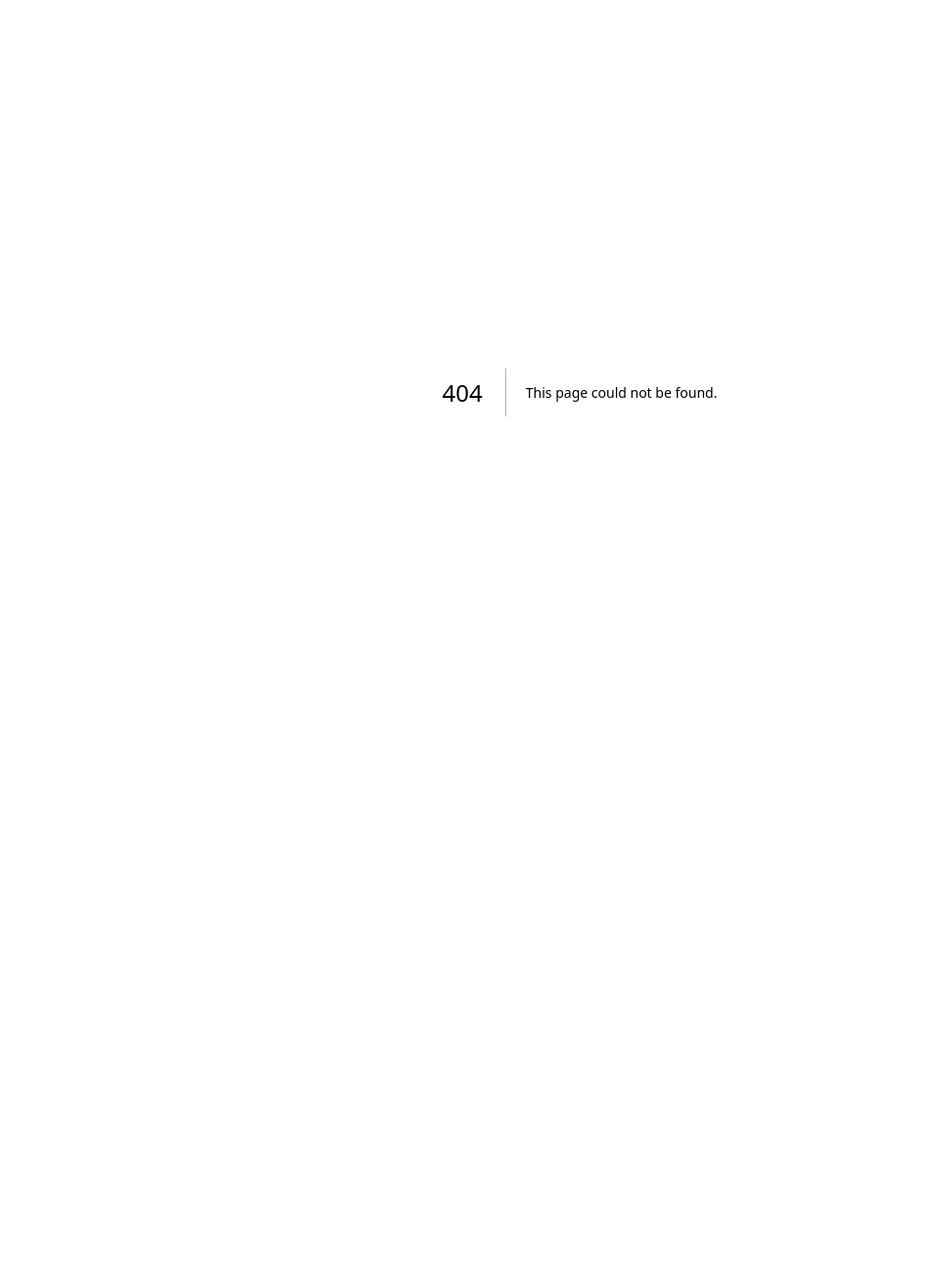
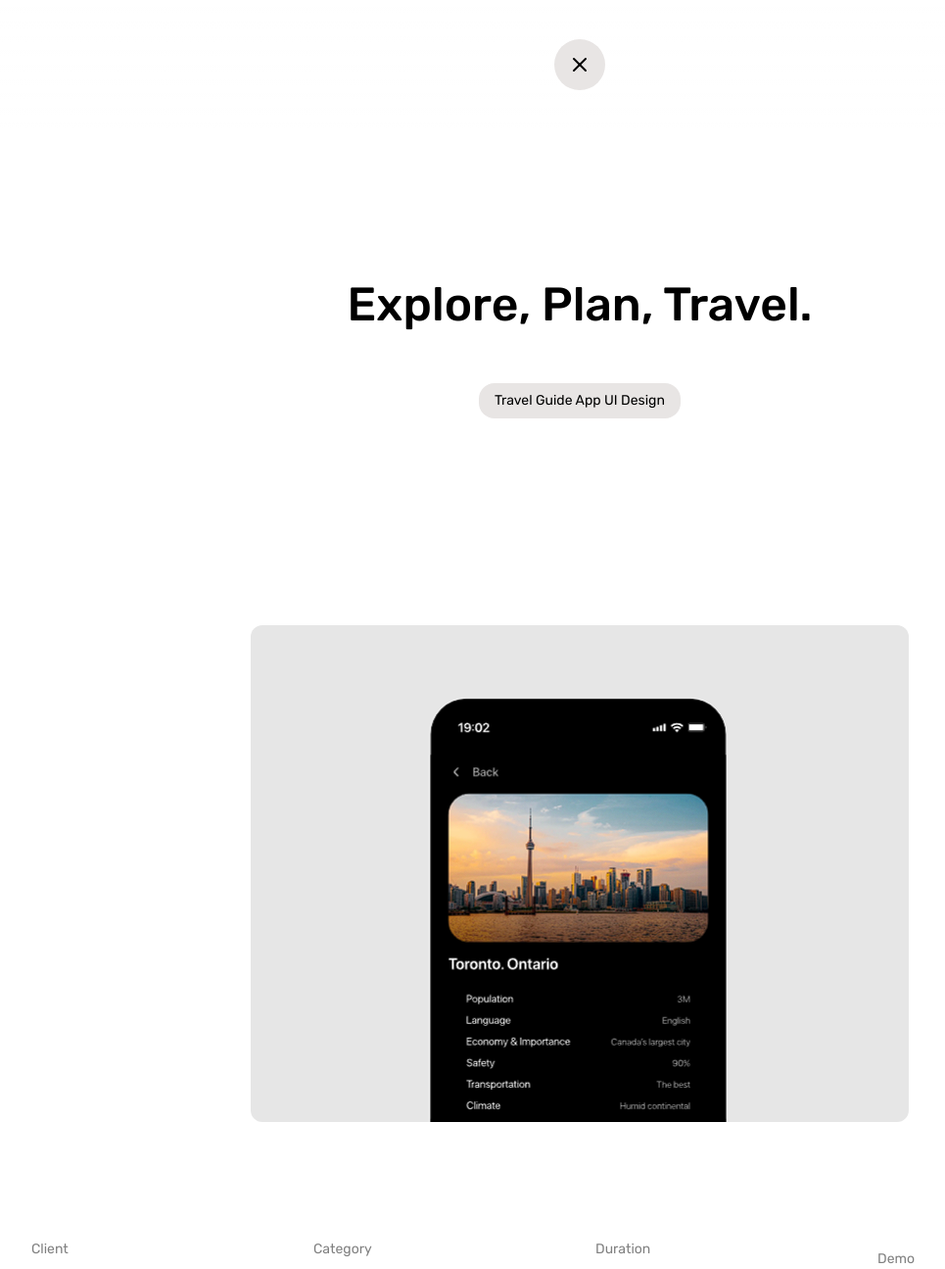
Before and after one commit to Abderaouf16/portfolio-2.0, a Next.js app: page /projects/TravelGuideApp in a window 1280 px wide. Before the commit this address had no page. Shown: the top 1295 px of the page at 98% size, without its empty margins (48-1013 px from the left). Before the commit the page ends 800 px from the top, so only its background shows below. Built offline with nearby package versions, Linux system fonts and the light colour scheme.

Commit message:
Feat: Added & Display Travel Guide App Project

```diff
--- /dev/null
+++ b/app/projects/TravelGuideApp/page.tsx
@@ -0,0 +1,10 @@
+import TravelGuideApp from '@/components/projects/travelGuide/travelGuide'
+import React from 'react'
+
+export default function page() {
+  return (
+    <div>
+      <TravelGuideApp/>
+    </div>
+  )
+}
--- a/components/projects/display-projects.tsx
+++ b/components/projects/display-projects.tsx
@@ -7,6 +7,8 @@ import ArchiWorldCoverImage from "@/public/assets/projects-images/ArchiWorld/mac
 import LittelLemonCoverImage from "@/public/assets/projects-images/LittelLemon/coverImage.png";
 import CuriousCoverImage from "@/public/assets/projects-images/Curious/curiousCover.png";
 import WatchUIDesignVideo from '@/videos/animation apple watch 2_2.mp4'
+import TravelGuideAppCoverImage from "@/public/assets/projects-images/TravelGuideApp/TravelGuideApp-CoverImage.png";
+
 import Video from "next-video";
 
 import Link from "next/link";
@@ -25,9 +27,9 @@ export default function DisplayProjects() {
       url: "/projects/WatchUI",
     },
     {
-      name: "Travel App UI Design",
-      coverImage: CuriousCoverImage,
-      url: "/projects/WatchUI",
+      name: "Travel Guide App UI Design",
+      coverImage: TravelGuideAppCoverImage,
+      url: "/projects/TravelGuideApp",
     },
     {
       name: "Apple watch Music App ui deisgn",
--- /dev/null
+++ b/components/projects/travelGuide/travelGuide.tsx
@@ -0,0 +1,147 @@
+"use client";
+import Exitbutton from "@/components/navigation/exit-nav-button";
+import Image from "next/image";
+import Video from "next-video";
+import signinPage from "@/public/assets/projects-images/ArchiVision/signIn.png";
+import signupPage from "@/public/assets/projects-images/ArchiVision/signup.png";
+import coverImage from "@/public/assets/projects-images/TravelGuideApp/TravelGuideApp-CoverImage.png";
+import travelGuideVideo from "@/videos/TravelGuideApp-Video.mp4";
+
+import Contact from "@/components/contact/contact";
+import { motion } from "framer-motion";
+import AnimationLink from "../animation-link";
+
+export default function TravelGuideApp() {
+  return (
+    <>
+      <Exitbutton />
+      <div className=" ">
+        <motion.div
+          initial={{ opacity: 0, y: 80 }}
+          whileInView={{ opacity: 1, y: 0 }}
+          transition={{ duration: 0.6, ease: "easeInOut" }}
+          viewport={{ once: true }}
+          className=" p-14 h-[450px] flex items-center justify-center"
+        >
+          <div className="flex flex-col  items-center gap-14 ">
+            <h1 className="text-4xl lg:text-5xl font-medium text-center">
+              Explore, Plan, Travel.
+            </h1>
+            <motion.div
+              initial={{ opacity: 0, y: 80 }}
+              whileInView={{ opacity: 1, y: 0 }}
+              transition={{ duration: 0.7, ease: "easeInOut", delay: 0.1 }}
+              viewport={{ once: true }}
+              className="w-fit py-2 px-4 text-sm rounded-2xl  bg-[#e8e5e4]"
+            >
+              <p>Travel Guide App UI Design</p>
+            </motion.div>
+          </div>
+        </motion.div>
+        <div className=" px-5 lg:px-20 py-14   flex flex-col  ">
+          <motion.div
+            initial={{ opacity: 0, y: 80 }}
+            whileInView={{ opacity: 1, y: 0 }}
+            transition={{ duration: 0.7, ease: "easeInOut", delay: 0.1 }}
+            viewport={{ once: true }}
+            className="   flex justify-center items-center  "
+          >
+            <Image className="rounded-xl   " src={coverImage} alt="mac" />
+          </motion.div>
+          <div className="   py-28 flex flex-col gap-10">
+            <div className=" flex items-center gap-8  ">
+              <div className=" flex-1 ">
+                <h4 className=" md:text-md text-sm py-2 text-[#808080] ">
+                  Client
+                </h4>
+                <p className="md:text-md  text-sm  text-black">
+                  Personnal project
+                  {/* <span className="text-red-400">
+                    ( Working on new version )
+                  </span> */}
+                </p>
+              </div>
+              <div className=" flex-1 ">
+                <h4 className=" md:text-md text-sm py-2 text-[#808080] ">
+                  Category
+                </h4>
+                <p className="md:text-md  text-sm  text-black">UI design</p>
+              </div>
+              <div className=" flex-1 ">
+                <h4 className=" md:text-md text-sm py-2 text-[#808080] ">
+                  Duration
+                </h4>
+                <p className="md:text-md  text-sm  text-black"> 2 days</p>
+              </div>
+              <div className=" flex-1 ">
+                <h4 className=" md:text-md text-sm py-2 text-[#808080] ">
+                  Demo
+                </h4>
+                <span>
+                  {/*                 <AnimationLink link={"https://archivision.vercel.app/Home"} />
+                   */}{" "}
+                </span>
+              </div>
+            </div>
+            <div className="  flex">
+              <div className=" flex-1 ">
+                <h4 className=" md:text-md text-sm py-2 text-[#808080] ">
+                  Technologies used
+                </h4>
+                <div className=" flex items-center ">
+                  <p className="md:text-md text-sm py-2 text-[#808080]">
+                    Front-end:
+                  </p>
+                  <p className="md:text-md  text-sm px-2 text-black">
+                    Figma, Jitter Animation.
+                  </p>
+                </div>
+                {/* <div className=" flex items-center ">
+                  <p className="md:text-md text-sm   text-[#808080]">
+                    Back-end:
+                  </p>
+                  <p className="md:text-md  text-sm px-2 text-black">
+                    Nodejs, Express, MongoDB.
+                  </p>
+                </div> */}
+              </div>
+            </div>
+          </div>
+          <div className="  py-14  lg:w-2/5 ">
+            <h4 className="md:text-md text-sm py-2 text-[#808080]">Overview</h4>
+            <p className="md:text-md  text-sm  text-black">
+              This project is about to create a design for a Travel Guide App
+              , I first worked on the frame and buttons design and layout on
+              Figma then I created the animations Jitter
+              combine the product of the two phases resulting this final output.
+              The design orientation was a minimal design with some nostalgic
+              and emotional touches that made the experience unique.
+            </p>
+          </div>
+          <motion.div
+            initial={{ opacity: 0, y: 80 }}
+            whileInView={{ opacity: 1, y: 0 }}
+            transition={{ duration: 0.7, ease: "easeInOut", delay: 0.1 }}
+            viewport={{ once: true }}
+            className=" flex justify-center items-center  "
+          >
+            <div className="  md:max-w-3xl w-full  h-[400px] md:h-[500px] lg:h-[600px]     overflow-hidden   ">
+            <Video src={travelGuideVideo}  loop muted autoPlay playsInline />
+            </div>
+
+
+          </motion.div>
+
+          <motion.div
+            initial={{ opacity: 0, y: 80 }}
+            whileInView={{ opacity: 1, y: 0 }}
+            transition={{ duration: 0.7, ease: "easeInOut", delay: 0.1 }}
+            viewport={{ once: true }}
+            className=""
+          ></motion.div>
+        </div>
+        <Contact />
+      </div>
+    </>
+  );
+}
```
Also changed, not shown: videos/TravelGuideApp-Video.mp4.json (added, +1 -0 lines), components/projects/travelGuid/travelGuid.tsx (deleted), public/assets/projects-images/TravelGuideApp/TravelGuideApp-CoverImage.png (added), 1 other file (tests, documents, lock files or other folders).
